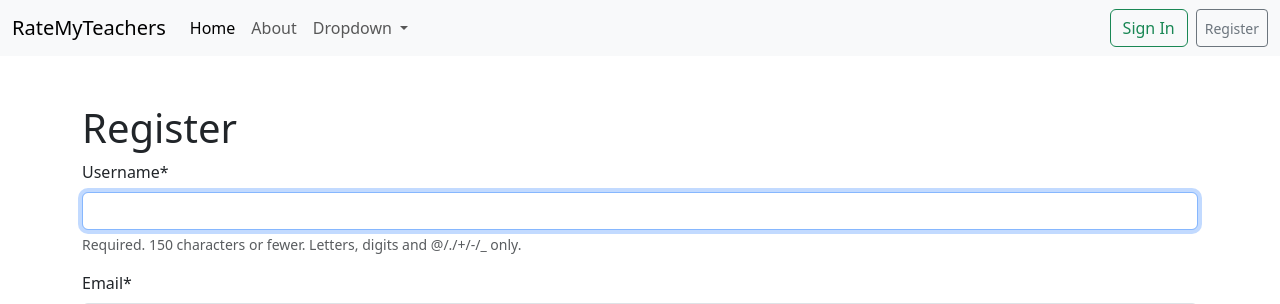
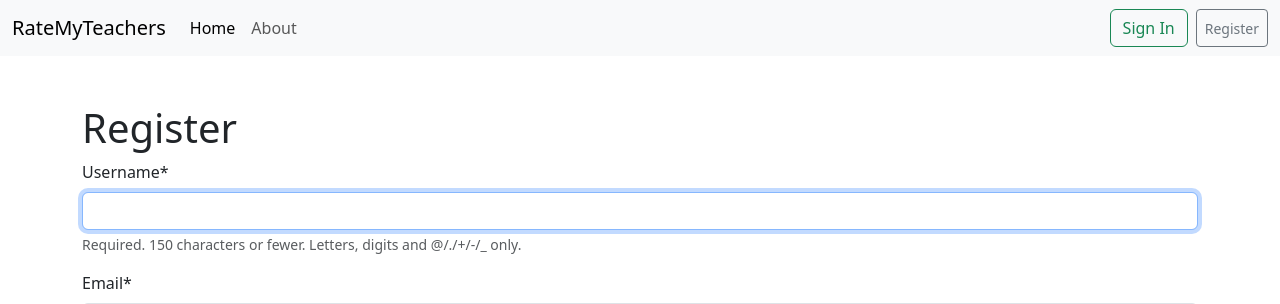
Before and after one commit to atomtables/rate-my-teachers, a Django app: page /accounts/register/ in a window 1280 px wide. Shown: the top 304 px of the page. Run offline with Django 4.2, Linux system fonts and the light colour scheme; data comes from the database, SQL or seed files in the repository; some libraries are stand-ins or nearby versions.

Commit message:
Fix base.html

```diff
--- a/templates/base/base.html
+++ b/templates/base/base.html
@@ -3,9 +3,13 @@
 <head>
     <meta charset="UTF-8">
     <title>RateMyTeachers</title>
-    <script src="https://code.jquery.com/jquery-3.7.0.js" integrity="sha256-JlqSTELeR4TLqP0OG9dxM7yDPqX1ox/HfgiSLBj8+kM=" crossorigin="anonymous"></script>
-    <link href="https://cdn.jsdelivr.net/npm/bootstrap@5.3.0/dist/css/bootstrap.min.css" rel="stylesheet" integrity="sha384-9ndCyUaIbzAi2FUVXJi0CjmCapSmO7SnpJef0486qhLnuZ2cdeRhO02iuK6FUUVM" crossorigin="anonymous">
-    <script src="https://cdn.jsdelivr.net/npm/bootstrap@5.3.0/dist/js/bootstrap.bundle.min.js" integrity="sha384-geWF76RCwLtnZ8qwWowPQNguL3RmwHVBC9FhGdlKrxdiJJigb/j/68SIy3Te4Bkz" crossorigin="anonymous"></script>
+    <script src="https://code.jquery.com/jquery-3.7.0.js"
+            integrity="sha256-JlqSTELeR4TLqP0OG9dxM7yDPqX1ox/HfgiSLBj8+kM=" crossorigin="anonymous"></script>
+    <link href="https://cdn.jsdelivr.net/npm/bootstrap@5.3.0/dist/css/bootstrap.min.css" rel="stylesheet"
+          integrity="sha384-9ndCyUaIbzAi2FUVXJi0CjmCapSmO7SnpJef0486qhLnuZ2cdeRhO02iuK6FUUVM" crossorigin="anonymous">
+    <script src="https://cdn.jsdelivr.net/npm/bootstrap@5.3.0/dist/js/bootstrap.bundle.min.js"
+            integrity="sha384-geWF76RCwLtnZ8qwWowPQNguL3RmwHVBC9FhGdlKrxdiJJigb/j/68SIy3Te4Bkz"
+            crossorigin="anonymous"></script>
     <link rel="icon" type="image/png" href="/static/favicon.png">
 </head>
 <body>
@@ -23,20 +27,6 @@
                 </li>
                 <li class="nav-item">
                     <a class="nav-link" href="#">About</a>
-                </li>
-                <li class="nav-item dropdown">
-                    <a class="nav-link dropdown-toggle" href="#" role="button" data-bs-toggle="dropdown"
-                       aria-expanded="false">
-                        Dropdown
-                    </a>
-                    <ul class="dropdown-menu">
-                        <li><a class="dropdown-item" href="#">Action</a></li>
-                        <li><a class="dropdown-item" href="#">Another action</a></li>
-                        <li>
-                            <hr class="dropdown-divider">
-                        </li>
-                        <li><a class="dropdown-item" href="#">Something else here</a></li>
-                    </ul>
                 </li>
             </ul>
             <form class="d-flex">
```
